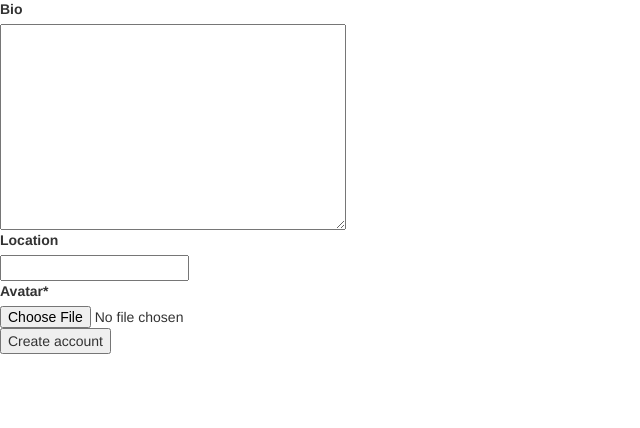
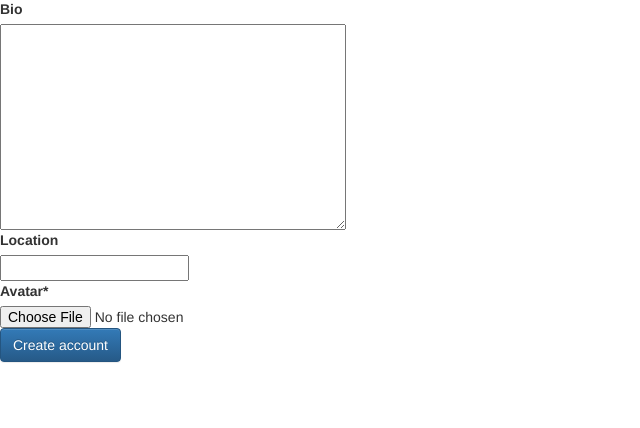
Before and after one commit to apierc2175/django_chat_app, a Django app: page /accounts/profile/ in a window 1280 px wide. Shown: the part 286-714 px from the top of the page, without its empty margins (0-640 px from the left). Run offline with Django 3.2, Linux system fonts and the light colour scheme; some libraries are stand-ins or nearby versions.

Commit message:
styled profile buttons

```diff
--- a/accounts/templates/registration/profile_create.html
+++ b/accounts/templates/registration/profile_create.html
@@ -7,6 +7,6 @@
 <form method="post" enctype="multipart/form-data">
   {% csrf_token %}
   {{ form|crispy }}
-  <button>Create account</button>
+  <button class="btn btn-primary">Create account</button>
 </form>
 {% endblock content %}
--- a/accounts/templates/registration/signup.html
+++ b/accounts/templates/registration/signup.html
@@ -6,6 +6,6 @@
 <form method="post">
   {% csrf_token %}
   {{form.as_p}}
-  <button>Create account</button>
+  <button class="btn btn-primary">Create account</button>
 </form>
 {% endblock content %}
```
